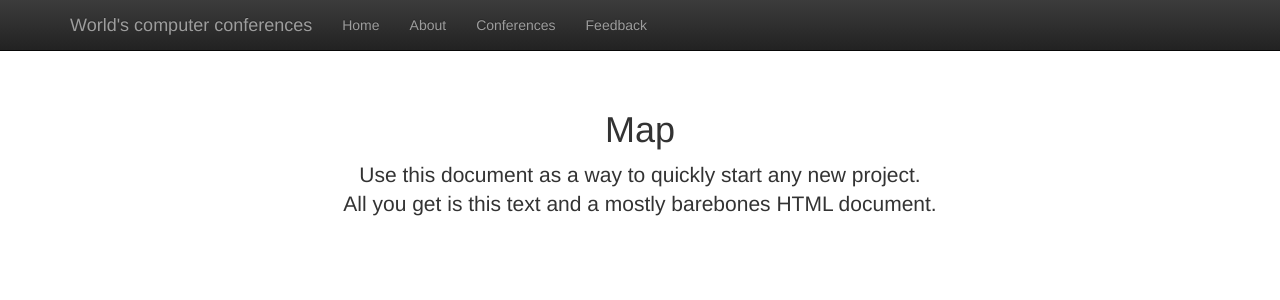
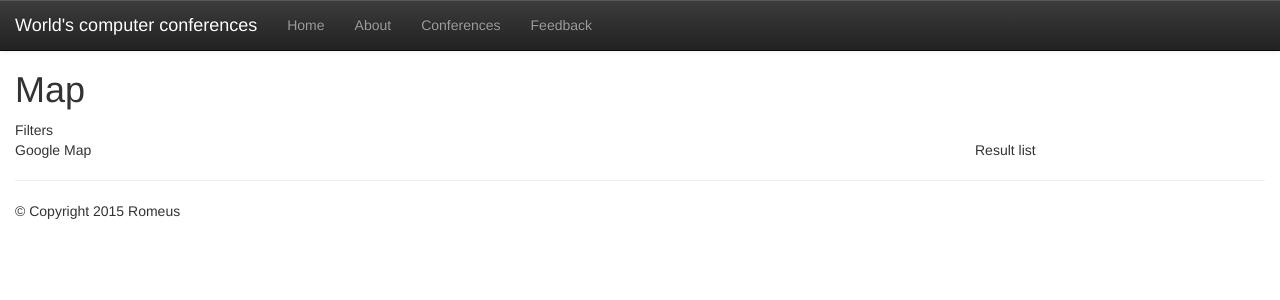
Before and after one commit to Romeus/theworldscomputerconferences, a Django app: template templates/conferences/map.html in a window 1280 px wide. Shown: the top 300 px of the page. Run offline with Django 3.2, Linux system fonts and the light colour scheme; the template is opened without the code that fills it, so the values that code supplies are empty; some libraries are stand-ins or nearby versions.

Commit message:
Make fluid bootstrap containers for sketches

```diff
--- a/templates/conferences/about.html
+++ b/templates/conferences/about.html
@@ -5,6 +5,5 @@
 {% endblock %}
 
 {% block body_content %}
-        <h1>About</h1>
-        <p class="lead">Use this document as a way to quickly start any new project.<br> All you get is this text and a mostly barebones HTML document.</p>
+            <h1>About</h1>
 {% endblock %}
--- a/templates/conferences/base.html
+++ b/templates/conferences/base.html
@@ -31,10 +31,11 @@
 
   <body>
 
-    <nav class="navbar navbar-inverse navbar-fixed-top">
-      <div class="container">
+<nav id="myNavbar" class="navbar navbar-default navbar-inverse navbar-fixed-top" role="navigation">
+    <!-- Brand and toggle get grouped for better mobile display -->
+    <div class="container-fluid">
         <div class="navbar-header">
-          <button type="button" class="navbar-toggle collapsed" data-toggle="collapse" data-target="#navbar" aria-expanded="false" aria-controls="navbar">
+            <button type="button" class="navbar-toggle" data-toggle="collapse" data-target="#navbarCollapse">
                 <span class="sr-only">Toggle navigation</span>
                 <span class="icon-bar"></span>
                 <span class="icon-bar"></span>
@@ -42,25 +43,35 @@
             </button>
 	    <a class="navbar-brand" href="{% url 'map' %}">World's computer conferences</a>
         </div>
-        <div id="navbar" class="collapse navbar-collapse">
+        <!-- Collect the nav links, forms, and other content for toggling -->
+        <div class="collapse navbar-collapse" id="navbarCollapse">
             <ul class="nav navbar-nav">
 	            <li{% if request|is_current_page:'map' %} class="active" {% endif %}><a href="{% url 'map' %}">Home</a></li>
        		    <li{% if request|is_current_page:'about' %} class="active" {% endif %}><a href="{% url 'about' %}">About</a></li>
 	       	    <li{% if request|is_current_page:'conferences_all' or request|is_current_page:'conference_particular' or request|is_current_page:'conference_history' %} class="active" {% endif %}><a href="{% url 'conferences_all' %}">Conferences</a></li>
                     <li{% if request|is_current_page:'feedback' %} class="active" {% endif %}><a href="{% url 'feedback' %}">Feedback</a></li>
             </ul>
-        </div><!--/.nav-collapse -->
+        </div>
     </div>
 </nav>
 
-    <div class="container">
 
-      <div class="conferences-content">
+<div class="container-fluid">
+
+    <div class="row">
+        <div class="col-md-12">
 	{% block body_content %}{% endblock %}
         </div>
-
     </div>
-
+    <hr>
+    <div class="row">
+        <div class="col-md-12">
+            <footer>
+                <p>&copy; Copyright 2015 Romeus</p>
+            </footer>
+        </div>
+    </div>
+</div>
 
     <!-- Bootstrap core JavaScript
     ================================================== -->
--- a/templates/conferences/conference.html
+++ b/templates/conferences/conference.html
@@ -6,5 +6,7 @@ Conference's name
 
 {% block body_content %}
         <h1>Particular conference</h1>
-        <p class="lead">Use this document as a way to quickly start any new project.<br> All you get is this text and a mostly barebones HTML document.</p>
+	<div class="row">
+		<div class="col-md-12">Particular conference description</div>
+	</div>
 {% endblock %}
--- a/templates/conferences/conference_history.html
+++ b/templates/conferences/conference_history.html
@@ -5,6 +5,8 @@ Conference's name
 {% endblock %}
 
 {% block body_content %}
-        <h1>Particular conference</h1>
-        <p class="lead">All conferences</p>
+        <h1>Particular conference history</h1>
+	<div class="row">
+		<div class="col-md-12">Particular conference description</div>
+	</div>
 {% endblock %}
--- a/templates/conferences/feedback.html
+++ b/templates/conferences/feedback.html
@@ -6,5 +6,7 @@ Feedback
 
 {% block body_content %}
         <h1>Feedback</h1>
-        <p class="lead">Use this document as a way to quickly start any new project.<br> All you get is this text and a mostly barebones HTML document.</p>
+	<div class="row">
+		<div class="col-md-12">Feedback form</div>
+	</div>
 {% endblock %}
--- a/templates/conferences/map.html
+++ b/templates/conferences/map.html
@@ -6,5 +6,11 @@ Map
 
 {% block body_content %}
         <h1>Map</h1>
-        <p class="lead">Use this document as a way to quickly start any new project.<br> All you get is this text and a mostly barebones HTML document.</p>
+	<div class="row">
+		<div class="col-md-12">Filters</div>
+	</div>
+	<div class="row">
+		<div class="col-md-9">Google Map</div>
+		<div class="col-md-3">Result list</div>
+	</div>
 {% endblock %}
```
Also changed, not shown: templates/conferences/conferences.html (+6 -1 lines). Lines whose indentation alone changed are shown as unchanged.
